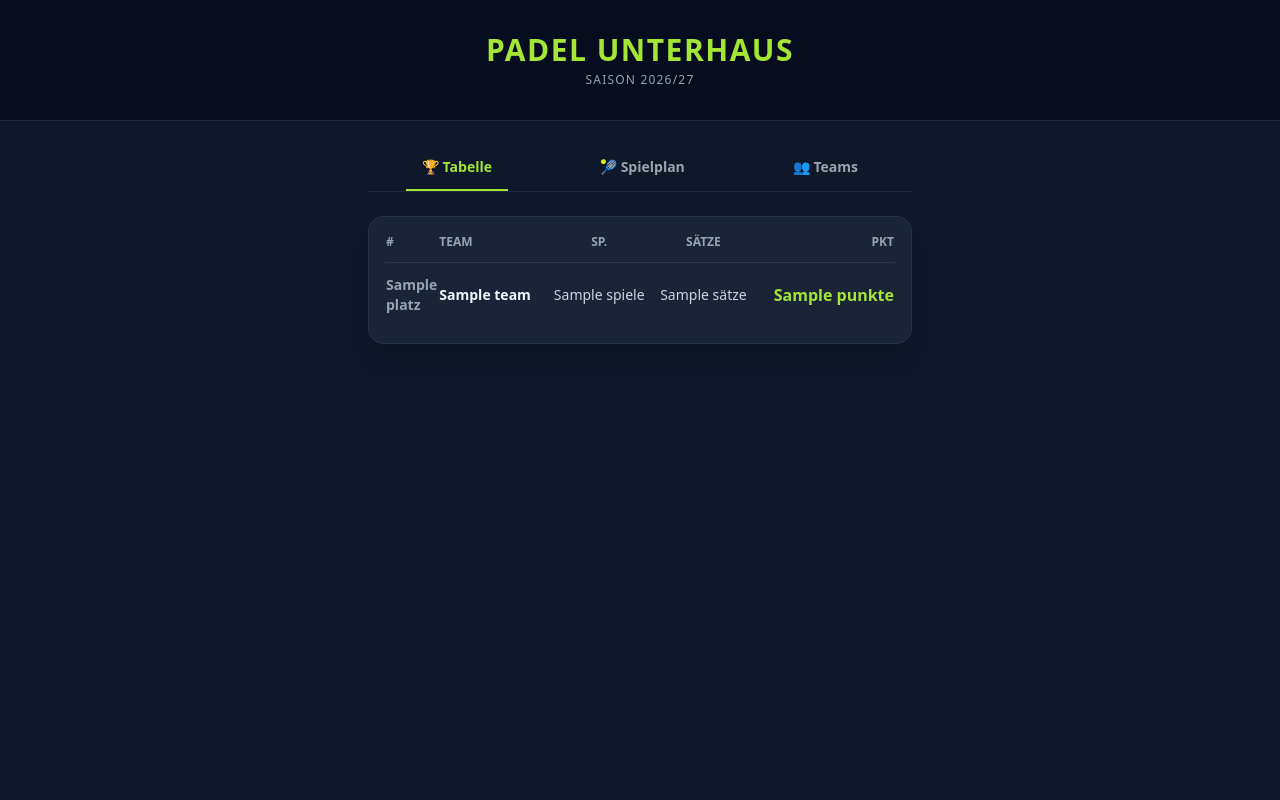
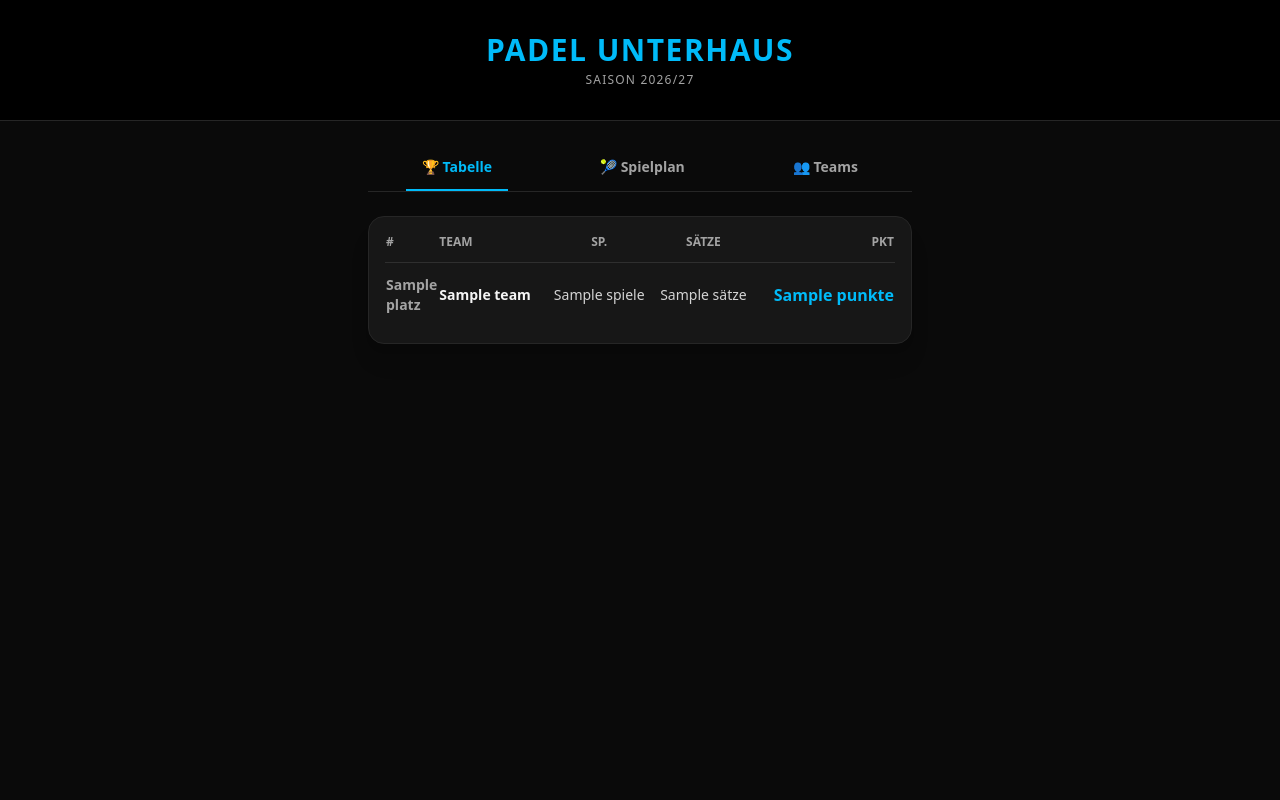
Before and after one commit to ppj-antony/padel-unterhaus, a FastAPI app: template templates/index.html in a window 1280 px wide. Run offline with FastAPI, Linux system fonts and the light colour scheme; the template is opened without the code that fills it: most values are stand-ins (such as "Sample title", 1, 10 or a date in 2020); some libraries are stand-ins or nearby versions.

Commit message:
Add favicon and switch to black theme with #00BBF9 accent
Co-Authored-By: Claude Opus 5.5 <noreply@anthropic.com>

```diff
--- a/main.py
+++ b/main.py
@@ -5,11 +5,13 @@ import pandas as pd
 import requests
 from fastapi import FastAPI, Request
 from fastapi.responses import HTMLResponse
+from fastapi.staticfiles import StaticFiles
 from fastapi.templating import Jinja2Templates
 
 app = FastAPI()
 BASE_DIR = Path(__file__).resolve().parent
 templates = Jinja2Templates(directory=str(BASE_DIR / "templates"))
+app.mount("/static", StaticFiles(directory=str(BASE_DIR / "static")), name="static")
 
 SPIELPLAN_CSV_URL = "https://docs.google.com/spreadsheets/d/e/2PACX-1vQK2uRw7bU4eF205lHo6qBNuomR9ZSNyHM78erlzNocqQJwmnvCpyVhEOYX67vpRwhFxmen3cUZIegK/pub?gid=860070356&single=true&output=csv"
 TEAMS_CSV_URL = "https://docs.google.com/spreadsheets/d/e/2PACX-1vQK2uRw7bU4eF205lHo6qBNuomR9ZSNyHM78erlzNocqQJwmnvCpyVhEOYX67vpRwhFxmen3cUZIegK/pub?gid=0&single=true&output=csv"
--- a/templates/index.html
+++ b/templates/index.html
@@ -4,7 +4,12 @@
     <meta charset="UTF-8">
     <meta name="viewport" content="width=device-width, initial-scale=1.0">
     <title>Padel Unterhaus</title>
+    <link rel="icon" type="image/png" sizes="32x32" href="/static/favicon-32.png">
+    <link rel="apple-touch-icon" href="/static/apple-touch-icon.png">
     <script src="https://cdn.tailwindcss.com"></script>
+    <script>
+        tailwind.config = { theme: { extend: { colors: { accent: '#00BBF9' } } } }
+    </script>
     <script>
         function openTab(evt, tabName) {
             var i, tabcontent, tablinks;
@@ -14,33 +19,33 @@
             }
             tablinks = document.getElementsByClassName("tablink");
             for (i = 0; i < tablinks.length; i++) {
-                tablinks[i].classList.remove("border-lime-400", "text-lime-400");
-                tablinks[i].classList.add("border-transparent", "text-gray-400");
+                tablinks[i].classList.remove("border-accent", "text-accent");
+                tablinks[i].classList.add("border-transparent", "text-neutral-400");
             }
             document.getElementById(tabName).classList.remove("hidden");
-            evt.currentTarget.classList.remove("border-transparent", "text-gray-400");
-            evt.currentTarget.classList.add("border-lime-400", "text-lime-400");
+            evt.currentTarget.classList.remove("border-transparent", "text-neutral-400");
+            evt.currentTarget.classList.add("border-accent", "text-accent");
         }
     </script>
 </head>
-<body class="bg-slate-900 text-slate-100 min-h-screen pb-12 font-sans">
+<body class="bg-neutral-950 text-neutral-100 min-h-screen pb-12 font-sans">
 
     <!-- Header -->
-    <header class="text-center py-8 bg-slate-950/60 border-b border-slate-800">
-        <h1 class="text-3xl font-extrabold tracking-wider text-lime-400">PADEL UNTERHAUS</h1>
-        <p class="text-xs text-slate-400 mt-1 uppercase tracking-widest">Saison 2026/27</p>
+    <header class="text-center py-8 bg-black border-b border-neutral-800">
+        <h1 class="text-3xl font-extrabold tracking-wider text-accent">PADEL UNTERHAUS</h1>
+        <p class="text-xs text-neutral-400 mt-1 uppercase tracking-widest">Saison 2026/27</p>
     </header>
 
     <!-- Navigation Tabs -->
     <div class="max-w-xl mx-auto mt-6 px-4">
-        <div class="flex border-b border-slate-800 justify-around text-sm font-semibold">
-            <button onclick="openTab(event, 'TabTabelle')" class="tablink py-3 px-4 border-b-2 border-lime-400 text-lime-400 transition-colors">
+        <div class="flex border-b border-neutral-800 justify-around text-sm font-semibold">
+            <button onclick="openTab(event, 'TabTabelle')" class="tablink py-3 px-4 border-b-2 border-accent text-accent transition-colors">
                 🏆 Tabelle
             </button>
-            <button onclick="openTab(event, 'TabSpielplan')" class="tablink py-3 px-4 border-b-2 border-transparent text-gray-400 hover:text-slate-200 transition-colors">
+            <button onclick="openTab(event, 'TabSpielplan')" class="tablink py-3 px-4 border-b-2 border-transparent text-neutral-400 hover:text-neutral-200 transition-colors">
                 🎾 Spielplan
             </button>
-            <button onclick="openTab(event, 'TabTeams')" class="tablink py-3 px-4 border-b-2 border-transparent text-gray-400 hover:text-slate-200 transition-colors">
+            <button onclick="openTab(event, 'TabTeams')" class="tablink py-3 px-4 border-b-2 border-transparent text-neutral-400 hover:text-neutral-200 transition-colors">
                 👥 Teams
             </button>
         </div>
@@ -50,10 +55,10 @@
 
         <!-- TAB 1: TABELLE -->
         <div id="TabTabelle" class="tabcontent">
-            <div class="bg-slate-800/80 backdrop-blur rounded-2xl p-4 border border-slate-700/50 shadow-xl">
+            <div class="bg-neutral-900 rounded-2xl p-4 border border-neutral-800 shadow-xl">
                 <table class="w-full text-left border-collapse">
                     <thead>
-                        <tr class="text-xs text-slate-400 border-b border-slate-700/60 uppercase">
+                        <tr class="text-xs text-neutral-400 border-b border-neutral-700/60 uppercase">
                             <th class="pb-3 w-8">#</th>
                             <th class="pb-3">Team</th>
                             <th class="pb-3 text-center">Sp.</th>
@@ -61,18 +66,18 @@
                             <th class="pb-3 text-right">Pkt</th>
                         </tr>
                     </thead>
-                    <tbody class="divide-y divide-slate-700/40 text-sm">
+                    <tbody class="divide-y divide-neutral-700/40 text-sm">
                         {% for t in tabelle %}
-                        <tr class="hover:bg-slate-700/30 transition-colors">
-                            <td class="py-3 font-semibold text-slate-400">{{ t.platz }}</td>
-                            <td class="py-3 font-bold text-slate-100">{{ t.team }}</td>
-                            <td class="py-3 text-center text-slate-300">{{ t.spiele }}</td>
-                            <td class="py-3 text-center text-slate-300">{{ t.sätze }}</td>
-                            <td class="py-3 text-right font-black text-lime-400 text-base">{{ t.punkte }}</td>
+                        <tr class="hover:bg-white/5 transition-colors">
+                            <td class="py-3 font-semibold text-neutral-400">{{ t.platz }}</td>
+                            <td class="py-3 font-bold text-neutral-100">{{ t.team }}</td>
+                            <td class="py-3 text-center text-neutral-300">{{ t.spiele }}</td>
+                            <td class="py-3 text-center text-neutral-300">{{ t.sätze }}</td>
+                            <td class="py-3 text-right font-black text-accent text-base">{{ t.punkte }}</td>
                         </tr>
                         {% else %}
                         <tr>
-                            <td colspan="5" class="py-6 text-center text-slate-400">Noch keine Spiele eingetragen.</td>
+                            <td colspan="5" class="py-6 text-center text-neutral-400">Noch keine Spiele eingetragen.</td>
                         </tr>
                         {% endfor %}
                     </tbody>
@@ -84,28 +89,28 @@
         <div id="TabSpielplan" class="tabcontent hidden">
             <div class="space-y-3">
                 {% for s in spiele %}
-                <div class="bg-slate-800/80 rounded-xl p-4 border border-slate-700/50 shadow-lg flex flex-col justify-between">
-                    <div class="flex justify-between text-xs text-slate-400 mb-2">
+                <div class="bg-neutral-900 rounded-xl p-4 border border-neutral-800 shadow-lg flex flex-col justify-between">
+                    <div class="flex justify-between text-xs text-neutral-400 mb-2">
                         <span>Runde {{ s.runde }} {% if s.datum %}({{ s.datum }}){% endif %}</span>
-                        <span class="text-slate-400">📍 {{ s.spielort }}</span>
+                        <span class="text-neutral-400">📍 {{ s.spielort }}</span>
                     </div>
 
                     <div class="flex items-center justify-between font-semibold text-sm py-1">
-                        <span class="w-2/5 text-left text-slate-100">{{ s.team1 }}</span>
-                        <span class="w-1/5 text-center font-bold px-2 py-1 rounded bg-slate-900 border border-slate-700 text-lime-400">
+                        <span class="w-2/5 text-left text-neutral-100">{{ s.team1 }}</span>
+                        <span class="w-1/5 text-center font-bold px-2 py-1 rounded bg-black border border-neutral-700 text-accent">
                             {{ s.ergebnis }}
                         </span>
-                        <span class="w-2/5 text-right text-slate-100">{{ s.team2 }}</span>
+                        <span class="w-2/5 text-right text-neutral-100">{{ s.team2 }}</span>
                     </div>
 
                     {% if s.satz_details %}
-                    <div class="text-center text-xs text-slate-400 mt-2 pt-2 border-t border-slate-700/40">
+                    <div class="text-center text-xs text-neutral-400 mt-2 pt-2 border-t border-neutral-700/40">
                         {{ s.satz_details }}
                     </div>
                     {% endif %}
                 </div>
                 {% else %}
-                <p class="text-center text-slate-400 py-6">Keine Spiele gefunden.</p>
+                <p class="text-center text-neutral-400 py-6">Keine Spiele gefunden.</p>
                 {% endfor %}
             </div>
         </div>
@@ -114,15 +119,15 @@
         <div id="TabTeams" class="tabcontent hidden">
             <div class="grid gap-3">
                 {% for team in teams %}
-                <div class="bg-slate-800/80 rounded-xl p-4 border border-slate-700/50 shadow-lg">
-                    <h3 class="font-bold text-lime-400 text-base mb-1">{{ team.teamname }}</h3>
-                    <div class="text-xs text-slate-300 space-y-1">
-                        <p>👥 <span class="text-slate-100 font-medium">{{ team.spieler1 }}</span> & <span class="text-slate-100 font-medium">{{ team.spieler2 }}</span></p>
-                        <p class="text-slate-400">📍 Heimcourt: <span class="text-slate-200">{{ team.heimcourt }}</span></p>
+                <div class="bg-neutral-900 rounded-xl p-4 border border-neutral-800 shadow-lg">
+                    <h3 class="font-bold text-accent text-base mb-1">{{ team.teamname }}</h3>
+                    <div class="text-xs text-neutral-300 space-y-1">
+                        <p>👥 <span class="text-neutral-100 font-medium">{{ team.spieler1 }}</span> & <span class="text-neutral-100 font-medium">{{ team.spieler2 }}</span></p>
+                        <p class="text-neutral-400">📍 Heimcourt: <span class="text-neutral-200">{{ team.heimcourt }}</span></p>
                     </div>
                 </div>
                 {% else %}
-                <p class="text-center text-slate-400 py-6">Keine Teams geladen.</p>
+                <p class="text-center text-neutral-400 py-6">Keine Teams geladen.</p>
                 {% endfor %}
             </div>
         </div>
```
Also changed, not shown: static/apple-touch-icon.png (added), static/favicon-32.png (added).
